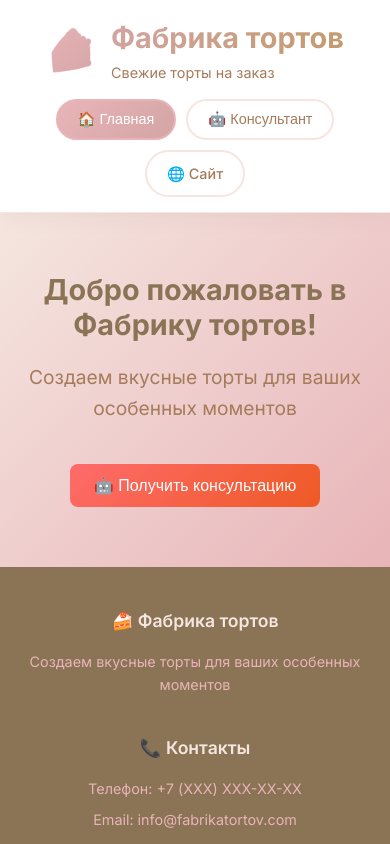
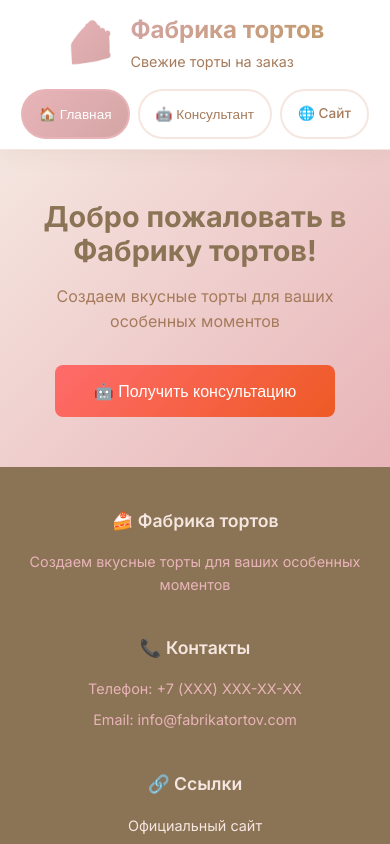
Before and after one commit to starikovanastia-lgtm/robot-consultant, a React (Vite) app: page / in a window 390 px wide. Shown: the top 844 px of the page. Built offline with nearby package versions, Linux system fonts and the light colour scheme.

Commit message:
Improve mobile interface with touch-friendly design

```diff
--- a/index.html
+++ b/index.html
@@ -3,7 +3,11 @@
   <head>
     <meta charset="UTF-8" />
     <link rel="icon" type="image/svg+xml" href="/cake-icon.svg" />
-    <meta name="viewport" content="width=device-width, initial-scale=1.0" />
+    <meta name="viewport" content="width=device-width, initial-scale=1.0, maximum-scale=1.0, user-scalable=no" />
+    <meta name="theme-color" content="#E8B4B8" />
+    <meta name="apple-mobile-web-app-capable" content="yes" />
+    <meta name="apple-mobile-web-app-status-bar-style" content="default" />
+    <meta name="apple-mobile-web-app-title" content="Робот-консультант" />
     <title>Фабрика тортов - Робот-консультант</title>
     <link rel="preconnect" href="https://fonts.googleapis.com">
     <link rel="preconnect" href="https://fonts.gstatic.com" crossorigin>
--- a/src/App.css
+++ b/src/App.css
@@ -153,6 +153,9 @@ body {
   cursor: pointer;
   transition: all 0.3s ease;
   border: none;
+  min-height: 48px;
+  min-width: 120px;
+  justify-content: center;
 }
 
 .btn-primary {
@@ -179,6 +182,8 @@ body {
 .btn-small {
   padding: 8px 16px;
   font-size: 0.9rem;
+  min-height: 40px;
+  min-width: 100px;
 }
 
 /* Catalog */
@@ -609,12 +614,18 @@ body {
   background: white;
   border: 2px solid #F5E6E0;
   border-radius: 20px;
-  padding: 8px 16px;
+  padding: 12px 20px;
   font-size: 0.9rem;
   color: #A67B5B;
   cursor: pointer;
   transition: all 0.3s ease;
   font-weight: 500;
+  min-height: 44px;
+  min-width: 120px;
+  display: flex;
+  align-items: center;
+  justify-content: center;
+  text-align: center;
 }
 
 .quick-reply-btn:hover {
@@ -764,36 +775,72 @@ body {
   font-size: 0.8rem;
 }
 
-/* Responsive Design */
+/* Mobile-First Responsive Design */
 @media (max-width: 768px) {
+  .container {
+    padding: 0 15px;
+  }
+
   .header-content {
     flex-direction: column;
     gap: 15px;
+    padding: 10px 0;
+  }
+
+  .logo-text h1 {
+    font-size: 1.5rem;
   }
 
   .nav {
     flex-wrap: wrap;
     justify-content: center;
+    gap: 8px;
+  }
+
+  .nav-btn {
+    padding: 12px 16px;
+    font-size: 0.85rem;
+    min-height: 44px;
+  }
+
+  .hero {
+    padding: 60px 0;
   }
 
   .hero-content h1 {
     font-size: 2rem;
+    margin-bottom: 15px;
+  }
+
+  .hero-content p {
+    font-size: 1rem;
+    margin-bottom: 30px;
   }
 
   .hero-buttons {
     flex-direction: column;
     align-items: center;
+    gap: 15px;
+  }
+
+  .btn {
+    width: 100%;
+    max-width: 280px;
+    min-height: 52px;
+    font-size: 1.1rem;
   }
 
   .categories {
     justify-content: flex-start;
     overflow-x: auto;
     padding-bottom: 10px;
+    gap: 10px;
   }
 
   .category-btn {
-    min-width: 80px;
+    min-width: 90px;
     flex-shrink: 0;
+    padding: 12px 15px;
   }
 
   .cakes-grid {
@@ -804,10 +851,12 @@ body {
   .consultant-card {
     flex-direction: column;
     text-align: center;
+    padding: 25px 20px;
   }
 
   .consultant-features {
     grid-template-columns: 1fr;
+    gap: 20px;
   }
 
   .footer-content {
@@ -817,32 +866,42 @@ body {
 
   .chat-messages {
     max-height: 500px;
+    padding: 15px;
   }
 
   .message-bubble {
     max-width: 85%;
+    padding: 12px 16px;
   }
 
   .quick-replies {
     flex-direction: column;
+    gap: 8px;
   }
 
   .quick-reply-btn {
-    text-align: center;
+    width: 100%;
+    min-height: 48px;
+    font-size: 1rem;
   }
 
   .recommendations-grid {
     grid-template-columns: 1fr;
   }
+
+  .catalog-header h2,
+  .consultant-header h2 {
+    font-size: 2rem;
+  }
 }
 
 @media (max-width: 480px) {
   .container {
-    padding: 0 15px;
+    padding: 0 12px;
   }
 
   .hero {
-    padding: 60px 0;
+    padding: 50px 0;
   }
 
   .hero-content h1 {
@@ -851,7 +910,7 @@ body {
 
   .catalog-header h2,
   .consultant-header h2 {
-    font-size: 2rem;
+    font-size: 1.8rem;
   }
 
   .cake-content {
@@ -867,4 +926,62 @@ body {
   .cake-price-container {
     align-items: flex-start;
   }
+
+  .cake-actions {
+    padding: 0 15px 15px;
+  }
+
+  .btn-small {
+    width: 100%;
+    min-height: 44px;
+  }
+
+  .chat-header {
+    padding: 15px;
+  }
+
+  .bot-info h3 {
+    font-size: 1.1rem;
+  }
+
+  .message-avatar {
+    width: 35px;
+    height: 35px;
+    font-size: 1.2rem;
+  }
+
+  .message-bubble {
+    max-width: 90%;
+    padding: 10px 14px;
+  }
+
+  .message-bubble p {
+    font-size: 0.9rem;
+  }
 }
+
+/* Touch-friendly improvements */
+@media (hover: none) and (pointer: coarse) {
+  .btn,
+  .nav-btn,
+  .quick-reply-btn,
+  .category-btn {
+    min-height: 48px;
+    padding: 12px 20px;
+  }
+
+  .cake-card {
+    cursor: default;
+  }
+
+  .cake-card:active {
+    transform: scale(0.98);
+  }
+
+  .btn:active,
+  .nav-btn:active,
+  .quick-reply-btn:active,
+  .category-btn:active {
+    transform: scale(0.95);
+  }
+}
```
